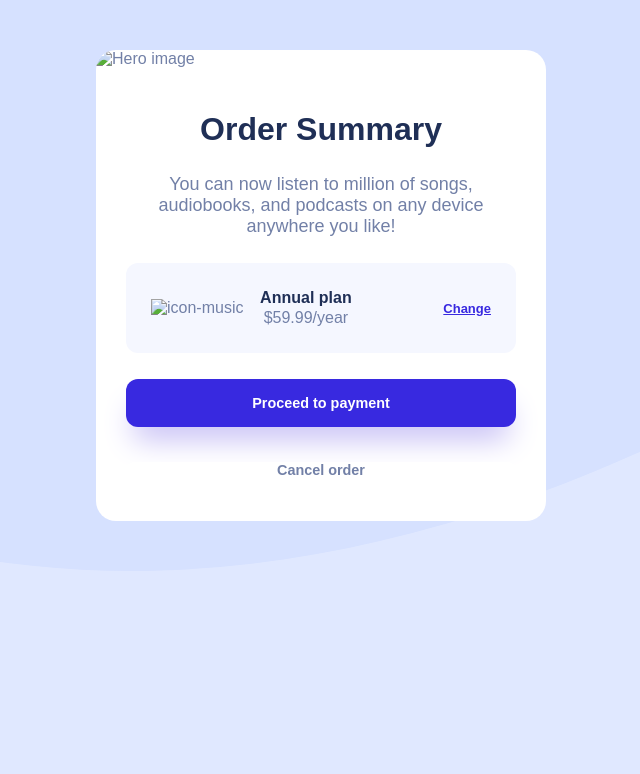
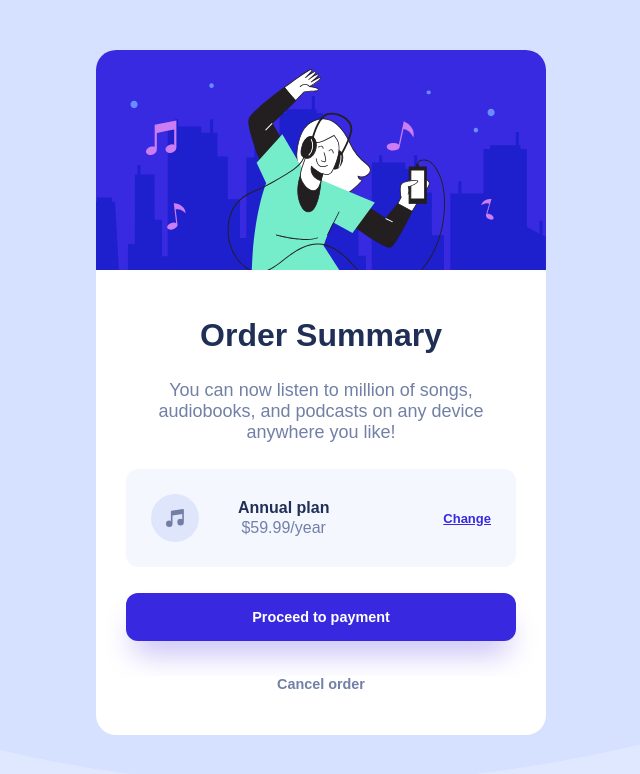
Before and after one commit to PraveenJayaratnam/order-summary-component, a plain HTML site: page index.html in a window 1280 px wide. Shown: the whole page, without its empty margins (319-959 px from the left). Drawn offline with Linux system fonts and the light colour scheme; files whose address does not match are found by name.

Commit message:
Update index.html

```diff
--- a/index.html
+++ b/index.html
@@ -9,14 +9,14 @@
 </head>
 <body>
     <div class="card">
-        <img class="hero-image" src="images/illustration-hero.svg" alt="Hero image">
+        <img class="hero-image" src="illustration-hero.svg" alt="Hero image">
         <div class="container">
             <h2 class="title">Order Summary</h2>
             <p class="order-description">You can now listen to million of songs, audiobooks, and podcasts on
                 any device anywhere you like!
             </p>
             <div class="plan-container">
-                <img src="images/icon-music.svg" alt="icon-music">
+                <img src="icon-music.svg" alt="icon-music">
                 <div class="plan-discription">
                     <strong>Annual plan</strong>
                     <p>$59.99/year</p>
```
